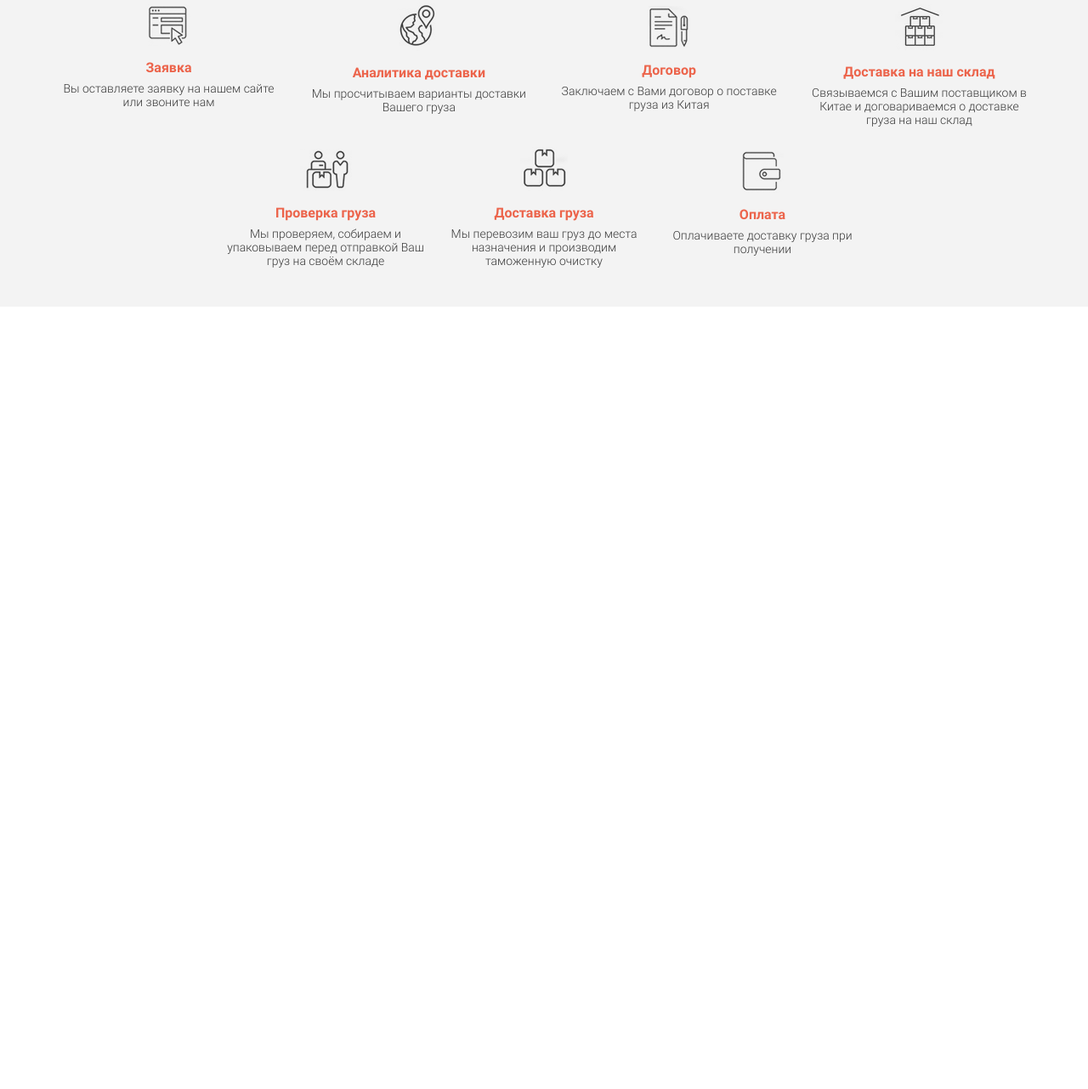
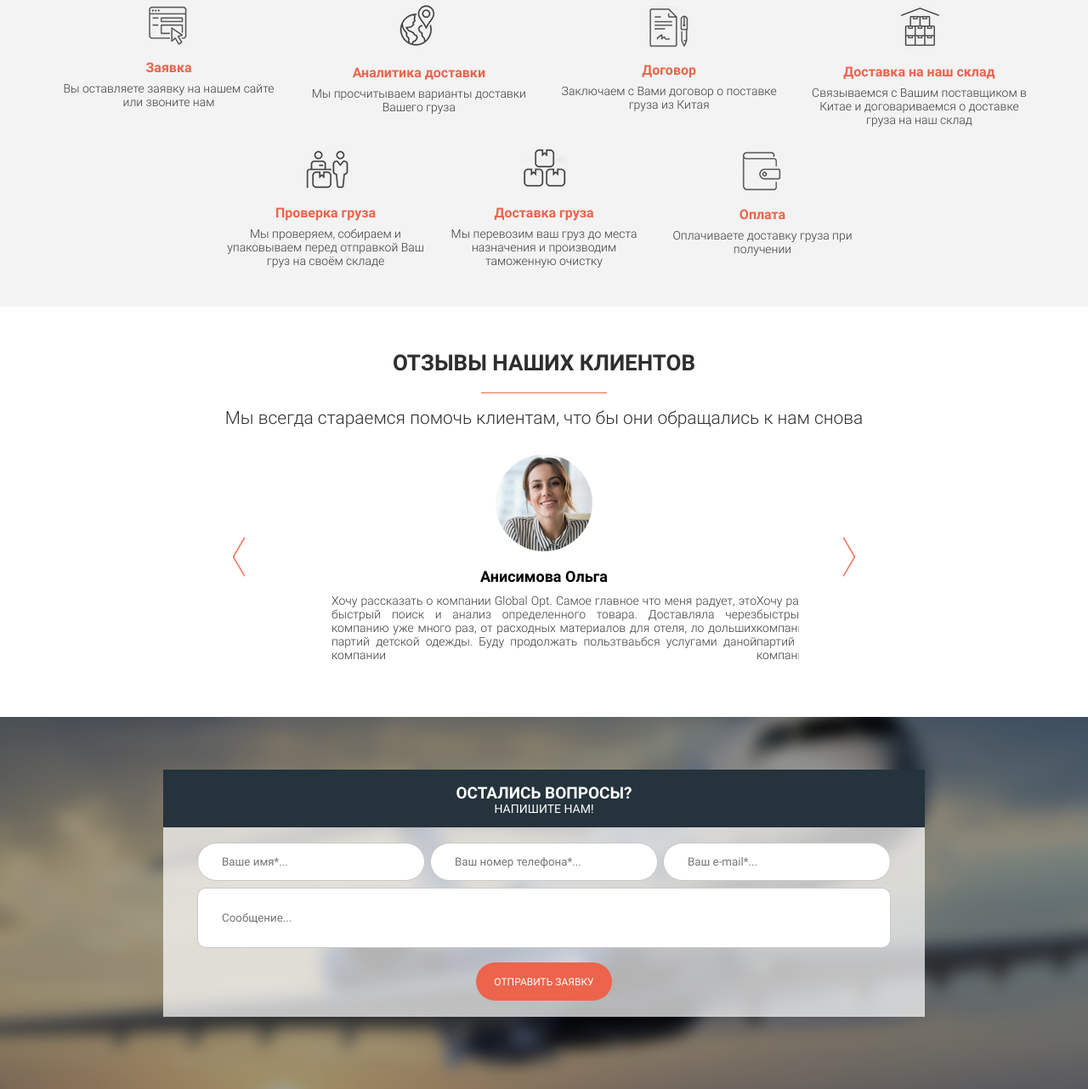
Before and after one commit to PileroiD/Delivery, a website: page src/index.html in a window 1280 px wide. Shown: the part 3649-4931 px from the top of the page at 85% size. Before the commit the page ends 4010 px from the top, so only its background shows below. Drawn offline with nearby package versions, Linux system fonts and the light colour scheme; files that its build step writes are made by us from their sources.

Commit message:
Added slider and some new sections

```diff
--- a/src/index.html
+++ b/src/index.html
@@ -353,8 +353,64 @@
         </div>
     </section>
 
+    <section class="review">
+        <div class="title">отзывы наших клиентов</div>
+        <div class="divider"></div>
+        <div class="subtitle">Мы всегда стараемся помочь клиентам, что бы они обращались к нам снова</div>
+        <div class="carousel">
+            <div class="carousel__inner">
+                <div class="carousel-item">
+                    <div class="carousel__img">
+                        <img src="img/review/review_12.jpg" alt="review_1">
+                    </div>
+                    <div class="carousel__title">Анисимова Ольга</div>
+                    <div class="carousel__subtitle">Хочу рассказать о компании Global Opt. Самое главное что меня радует, это быстрый поиск и анализ определенного товара. Доставляла через компанию уже много раз, от расходных материалов для отеля, ло дольших партий детской одежды. Буду продолжать пользтваьбся услугами даной компании</div>
+                </div>
+                <div class="carousel-item">
+                    <div class="carousel__img">
+                        <img src="img/review/review_2.png" alt="review_1">
+                    </div>
+                    <div class="carousel__title">Анисимова Ольга</div>
+                    <div class="carousel__subtitle">Хочу рассказать о компании Global Opt. Самое главное что меня радует, это быстрый поиск и анализ определенного товара. Доставляла через компанию уже много раз, от расходных материалов для отеля, ло дольших партий детской одежды. Буду продолжать пользтваьбся услугами даной компании</div>
+                </div>
+                <div class="carousel-item">
+                    <div class="carousel__img">
+                        <img src="img/review/review_13.jpg" alt="review_1">
+                    </div>
+                    <div class="carousel__title">Дмитрий Иванов</div>
+                    <div class="carousel__subtitle">Хочу рассказать о компании Global Opt. Самое главное что меня радует, это быстрый поиск и анализ определенного товара. Доставляла через компанию уже много раз, от расходных материалов для отеля, ло дольших партий детской одежды. Буду продолжать пользтваьбся услугами даной компании</div>
+                </div>
+            </div>
+        </div>
+    </section>
 
+    <section class="question">
+        <div class="question__wrap">
+            <div class="question__head">
+                <div class="question__title">Остались вопросы?</div>
+                <div class="question__subtitle">Напишите нам!</div>
+            </div>
+            <form class="question__form" enctype="multipart/form-data" method="post">
+                <div class="price__input">
+                    <input placeholder="Ваше имя*..." required name="name" id="name" type="text" autocomplete="off" class="price__form__input">
+                </div>
+                <div class="price__input">
+                    <input placeholder="Ваш номер телефона*..." required name="number" id="number" type="number" autocomplete="off" class="price__form__input">
+                </div>
+                <div class="price__input">
+                    <input placeholder="Ваш e-mail*..." required name="email" id="email" type="email" autocomplete="off" class="price__form__input">
+                </div>
+                <div class="price__input price__input-textarea">
+                    <input placeholder="Сообщение..." required name="textarea" id="textarea" type="text" autocomplete="off" class="price__form__input">
+                </div>
+            </form>
+            <button type="submit" class="button button_price">Отправить заявку</button>
+        </div>
+    </section>
 
+    <script type="text/javascript" src="//code.jquery.com/jquery-1.11.0.min.js"></script>
+    <script type="text/javascript" src="//code.jquery.com/jquery-migrate-1.2.1.min.js"></script>
+    <script src="js/slick.min.js"></script>
     <script src="js/script.js"></script>
 </body>
 </html>
--- a/src/js/script.js
+++ b/src/js/script.js
@@ -0,0 +1,32 @@
+$(document).ready(function(){
+    $('.carousel__inner').slick({
+        infinite: false,
+        centerMode: true,
+        prevArrow:
+            `<button type="button" class="slick-prev">
+                <img src="icons/left_arrow.png" alt="prev">
+            </button>`,
+        nextArrow:
+            `<button type="button" class="slick-next">
+            <img src="icons/right_arrow.png" alt="prev">
+            </button>`,
+        responsive: [
+            {
+                breakpoint: 992,
+                settings: {
+                    dots: true,
+                    arrows: false,
+                }
+
+            },
+            {
+                breakpoint: 768,
+                settings: {
+                    dots: true,
+                    arrows: false,
+                }
+            }
+        ]
+    });
+
+});
--- a/src/scss/base/_title.scss
+++ b/src/scss/base/_title.scss
@@ -12,12 +12,11 @@
     text-align: center;
     color: #2e2e2e;
     margin: 0 auto;
+    margin-top: 17px;
     &_our_work {
         width: 880px;
-        margin-top: 17px;
     }
     &_price {
         width: 692px;
-        margin-top: 17px;
     }
 }
--- a/src/scss/blocks/_advantages.scss
+++ b/src/scss/blocks/_advantages.scss
@@ -29,6 +29,7 @@
         }
         &__img {
             padding-top: 4px;
+            width: 64px;
         }
     }
 }
--- /dev/null
+++ b/src/scss/blocks/_carousel.scss
@@ -0,0 +1,45 @@
+.carousel {
+    margin: 0 auto;
+    margin-top: 31px;
+    width: 600px;
+    &__inner {
+        position: relative;
+    }
+    &-item {
+        width: 100%;
+    }
+    &__img {
+        display: flex;
+        justify-content: center;
+        img {
+            border-radius: 100%;
+        }
+    }
+    &__title {
+        font-size: 18px;
+        font-weight: 700;
+        text-align: center;
+        margin-top: 19px;
+    }
+    &__subtitle {
+        font-size: 14px;
+        font-weight: 300;
+        text-align: justify;
+        color: #3a3a3a;
+        margin-top: 10px;
+    }
+    .slick-prev, .slick-next {
+        position: absolute;
+        top: 50%;
+        transform: translateY(-50%);
+        left: -66px;
+        border: none;
+        background-color: #fff;
+        cursor: pointer;
+    }
+    .slick-next {
+        right: -66px;
+        left: auto;
+    }
+
+}
--- /dev/null
+++ b/src/scss/blocks/_question.scss
@@ -0,0 +1,56 @@
+.question {
+    height: 438px;
+    background: url('../img/bg/question.png') center center/cover no-repeat;
+    padding: 62px 0 79px 0;
+    &__wrap {
+        width: 896px;
+        height: 291px;
+        margin: 0 auto;
+        background-color: rgba(255, 255, 255, 0.7);
+    }
+    &__head {
+        width: 100%;
+        height: 68px;
+        background-color: #25333c;
+        padding: 20px 0;
+    }
+    &__title {
+        font-size: 19px;
+        font-weight: 700;
+        text-align: center;
+        color: #fff;
+        text-transform: uppercase;
+        line-height: 16px;
+    }
+    &__subtitle {
+        font-size: 14px;
+        text-align: center;
+        color: #fff;
+        text-transform: uppercase;
+        line-height: 10px;
+        margin-top: 5px;
+    }
+    &__form {
+        display: flex;
+        flex-wrap: wrap;
+        width: 822px;
+        justify-content: space-between;
+        margin: 0 auto;
+        margin-top: 18px;
+    }
+    .price__input-textarea {
+        width: 100%;
+        margin-top: 8px;
+        input {
+            width: 100%;
+            height: 71px;
+            border-radius: 10px;
+            padding-top: 0px;
+            padding-bottom: 0px;
+        }
+    }
+    .button {
+        border: none;
+        margin-top: 17px;
+    }
+}
--- /dev/null
+++ b/src/scss/blocks/_review.scss
@@ -0,0 +1,3 @@
+.review {
+    padding: 51px 0 65px 0;
+}
--- /dev/null
+++ b/src/scss/libs/_slick.scss
@@ -0,0 +1,100 @@
+/* Slider */
+
+.slick-slider {
+    position: relative;
+    display: block;
+    box-sizing: border-box;
+    -webkit-touch-callout: none;
+    -webkit-user-select: none;
+    -khtml-user-select: none;
+    -moz-user-select: none;
+    -ms-user-select: none;
+    user-select: none;
+    -ms-touch-action: pan-y;
+    touch-action: pan-y;
+    -webkit-tap-highlight-color: transparent;
+}
+.slick-list {
+    position: relative;
+    overflow: hidden;
+    display: block;
+    margin: 0;
+    padding: 0;
+
+    &:focus {
+        outline: none;
+    }
+
+    &.dragging {
+        cursor: pointer;
+        cursor: hand;
+    }
+}
+.slick-slider .slick-track,
+.slick-slider .slick-list {
+    -webkit-transform: translate3d(0, 0, 0);
+    -moz-transform: translate3d(0, 0, 0);
+    -ms-transform: translate3d(0, 0, 0);
+    -o-transform: translate3d(0, 0, 0);
+    transform: translate3d(0, 0, 0);
+}
+
+.slick-track {
+    position: relative;
+    left: 0;
+    top: 0;
+    display: block;
+    margin-left: auto;
+    margin-right: auto;
+
+    &:before,
+    &:after {
+        content: "";
+        display: table;
+    }
+
+    &:after {
+        clear: both;
+    }
+
+    .slick-loading & {
+        visibility: hidden;
+    }
+}
+.slick-slide {
+    float: left;
+    height: 100%;
+    min-height: 1px;
+    [dir="rtl"] & {
+        float: right;
+    }
+    img {
+        display: block;
+    }
+    &.slick-loading img {
+        display: none;
+    }
+
+    display: none;
+
+    &.dragging img {
+        pointer-events: none;
+    }
+
+    .slick-initialized & {
+        display: block;
+    }
+
+    .slick-loading & {
+        visibility: hidden;
+    }
+
+    .slick-vertical & {
+        display: block;
+        height: auto;
+        border: 1px solid transparent;
+    }
+}
+.slick-arrow.slick-hidden {
+    display: none;
+}
--- a/src/scss/style.scss
+++ b/src/scss/style.scss
@@ -1,4 +1,5 @@
 @import 'libs/fonts';
+@import 'libs/slick';
 @import 'base/button';
 @import 'base/title';
 
@@ -33,3 +34,6 @@
 @import 'blocks/price';
 @import 'blocks/manager';
 @import 'blocks/scheme';
+@import 'blocks/review';
+@import 'blocks/carousel';
+@import 'blocks/question';
```
Also changed, not shown: src/icons/left_arrow.png (added), src/icons/right_arrow.png (added), src/img/review/review_1.jpg (renamed from src/img/review/review_2.jpg), src/img/review/review_12.jpg (added), src/img/review/review_13.jpg (added), src/js/slick.min.js (added).
